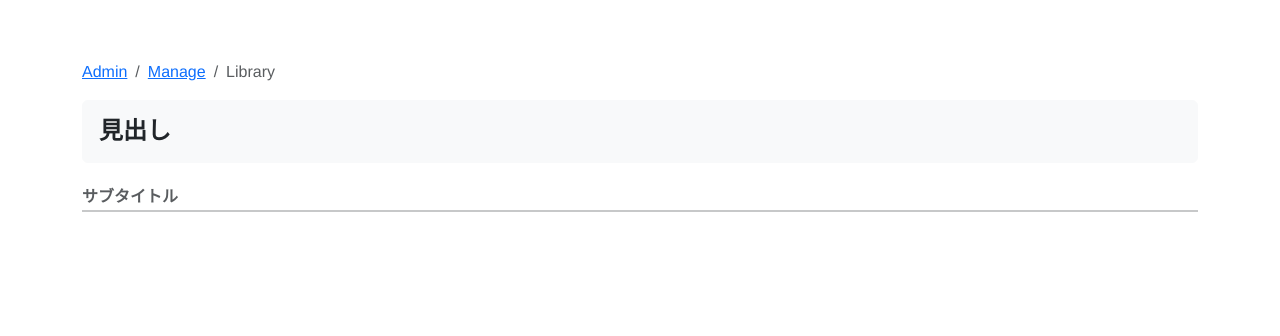
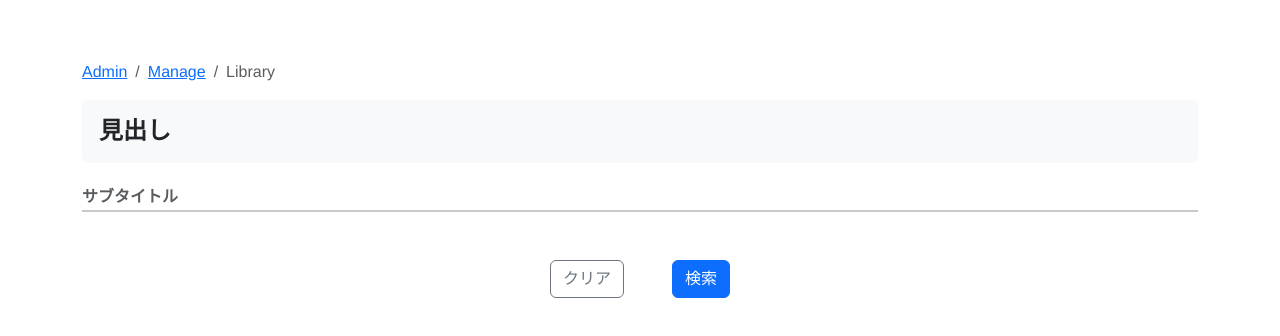
Before and after one commit to rngs/learn-vue, a Vue app in the folder vue-sample/: page / in a window 1280 px wide. Shown: the top 336 px of the page. Built offline with nearby package versions, Linux system fonts and the light colour scheme.

Commit message:
検索ボタンを追加

```diff
--- /dev/null
+++ b/vue-sample/src/pages/common/parts/buttons/ClearButton.vue
@@ -0,0 +1,3 @@
+<template>
+    <b-button variant="outline-secondary">クリア</b-button>
+</template>
--- /dev/null
+++ b/vue-sample/src/pages/common/parts/buttons/SearchButton.vue
@@ -0,0 +1,3 @@
+<template>
+    <b-button variant="primary">検索</b-button>
+</template>
--- /dev/null
+++ b/vue-sample/src/pages/common/snipets/search/Buttons.vue
@@ -0,0 +1,18 @@
+<template>
+    <div class="mt-5">
+        <ClearButton class="me-5" />
+        <SearchButton />
+    </div>
+</template>
+
+<script>
+    import ClearButton from '../../parts/buttons/ClearButton';
+import SearchButton from '../../parts/buttons/SearchButton';
+
+    export default {
+        components: {
+            ClearButton,
+            SearchButton
+        }
+    };
+</script>
--- a/vue-sample/src/pages/contents/Conditions.vue
+++ b/vue-sample/src/pages/contents/Conditions.vue
@@ -2,15 +2,18 @@
     <div>
         <Title label="見出し"/>
         <First />
+        <Buttons />
     </div>
 </template>
 
 <script>
-    import Title from "../common/snipets/titles/Title";
+    import Buttons from "../common/snipets/search/Buttons";
+import Title from "../common/snipets/titles/Title";
 import First from "./conditions/First";
 
     export default {
         components: {
+            Buttons,
             First,
             Title
         }
```
